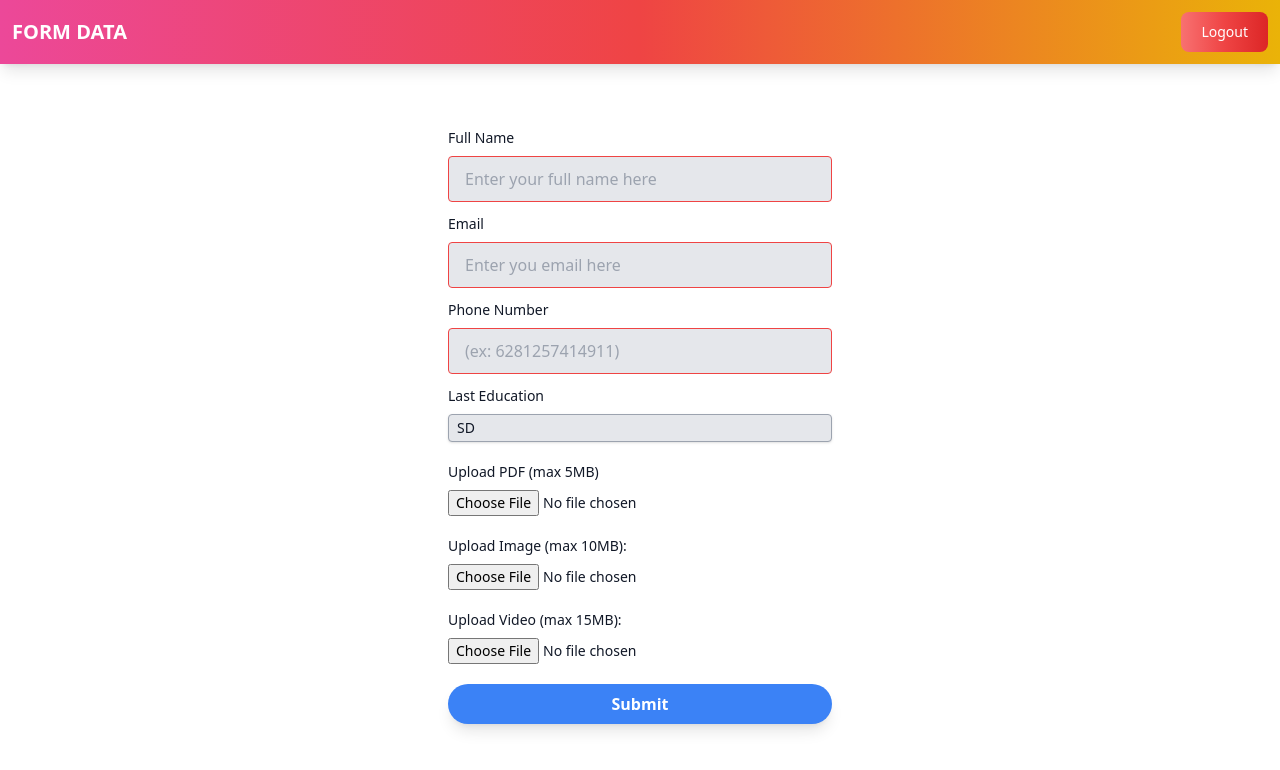
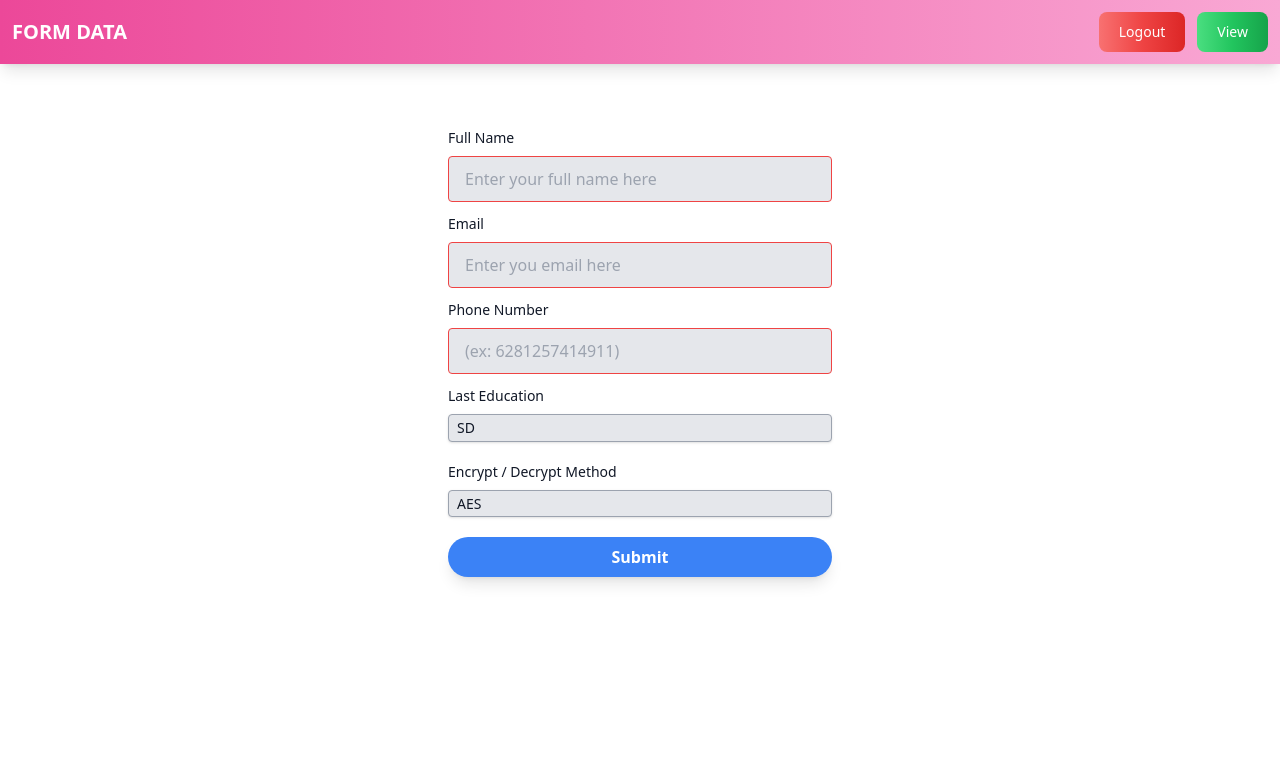
Before and after one commit to khairiyaputrii/Information-Security-Group-Project, a Flask app: page /data_form in a window 1280 px wide. Shown: the top 770 px of the page. Run offline with Flask 3, Linux system fonts and the light colour scheme; the visitor is signed in with stand-in values (Sample User, id 1); some libraries are stand-ins or nearby versions.

Commit message:
encrypt reset

```diff
--- a/app.py
+++ b/app.py
@@ -6,10 +6,12 @@ from Crypto.Random import get_random_bytes
 from Crypto.Util.Padding import pad, unpad
 from PyPDF2 import PdfWriter, PdfReader
 from PIL import Image
+from func import encrypt_message_aes, decrypt_message_aes, encrypt_message_des, decrypt_message_des, encrypt_message_arc4, decrypt_message_arc4
 
 import moviepy.editor as mp
 import mysql.connector
 import os
+import io
 
 app = Flask(__name__)
 app.secret_key = 'secret_key_for_flash_messages'
@@ -18,6 +20,10 @@ app.secret_key = 'secret_key_for_flash_messages'
 app.config['UPLOAD_FOLDER'] = 'uploads'
 # ? Define allowed file extensions globally
 ALLOWED_EXTENSIONS = {'pdf', 'jpeg', 'jpg', 'png', 'mp4'}
+
+# ? Function to create a connection to the MySQL database
+def create_connection():
+    return mysql.connector.connect(**db_config)
 
 # ! DATABASE CONNECTION
 
@@ -30,45 +36,6 @@ db_config = {
     'charset': 'utf8mb4',
     'connection_timeout': 300
 }
-
-# ? Function to create a connection to the MySQL database
-def create_connection():
-    return mysql.connector.connect(**db_config)
-
-# ! ENCRYPT DECRYPT
-
-# ? Define a function to encrypt and decrypt data using AES
-def encrypt_message_aes(message, key):
-    cipher = AES.new(key, AES.MODE_CBC)
-    plaintext = message.encode('utf-8')
-    ciphertext = cipher.encrypt(pad(plaintext, AES.block_size))
-    return ciphertext, cipher.iv
-def decrypt_message_aes(ciphertext, iv, key):
-    cipher = AES.new(key, AES.MODE_CBC, iv=iv)
-    decrypted = unpad(cipher.decrypt(ciphertext), AES.block_size)
-    return decrypted.decode('utf-8')
-
-# ? Define a function to encrypt and decrypt data using DES
-def encrypt_message_des(message, key):
-    cipher = DES.new(key, DES.MODE_ECB)
-    plaintext = message.encode('utf-8')
-    ciphertext = cipher.encrypt(pad(plaintext, DES.block_size))
-    return ciphertext
-def decrypt_message_des(ciphertext, key):
-    cipher = DES.new(key, DES.MODE_ECB)
-    decrypted = unpad(cipher.decrypt(ciphertext), DES.block_size)
-    return decrypted.decode('utf-8')
-
-# ? Define a function to encrypt and decrypt data using RC4
-def encrypt_message_arc4(message, key):
-    cipher = ARC4.new(key)
-    plaintext = message.encode('utf-8')
-    ciphertext = cipher.encrypt(plaintext)
-    return ciphertext
-def decrypt_message_arc4(ciphertext, key):
-    cipher = ARC4.new(key)
-    decrypted = cipher.decrypt(ciphertext)
-    return decrypted.decode('utf-8')
 
 # ! ROUTING
 
@@ -146,11 +113,6 @@ def register():
 
     return render_template('register.html')
 
-# ? Route for the welcome page
-@app.route('/welcome')
-def welcome():
-    return 'Selamat datang di aplikasi!'
-
 # ? Route for the data submission form page (only accessible after login)
 @app.route('/data_form', methods=['GET', 'POST'])
 def data_form():
@@ -160,66 +122,66 @@ def data_form():
 
     # ? Retrieve the username from the session
     username = session['username']
+    enc_full_name, enc_email, enc_phone_number, enc_last_education = None, None, None, None
 
     if request.method == 'POST':
+        # ? Set the upload folder dynamically based on the username
+        app.config['UPLOAD_FOLDER'] = f'uploads/{username}'
+        # ? Ensure the user's upload folder exists
+        os.makedirs(app.config['UPLOAD_FOLDER'], exist_ok=True)
+
         full_name = request.form['full_name']
         email = request.form['email']
         phone_number = request.form['phone_number']
         last_education = request.form['last_education']
+        enc_dec_method = request.form['enc_dec_method']
 
-        # ? EAS Encrypt Method
-        enc_eas_full_name, iv = encrypt_message_aes(full_name, eas_key)
-        enc_eas_email, iv = encrypt_message_aes(email, eas_key)
-        enc_eas_phone_number, iv = encrypt_message_aes(phone_number, eas_key)
-        enc_eas_last_education, iv = encrypt_message_aes(last_education, eas_key)
-
-        # ? DES Encrypt Method
-        enc_des_full_name = encrypt_message_des(full_name, des_key)
-        enc_des_email = encrypt_message_des(email, des_key)
-        enc_des_phone_number = encrypt_message_des(phone_number, des_key)
-        enc_des_last_education = encrypt_message_des(last_education, des_key)
-
-        # ? ARC4 Encrypt Method
-        enc_arc4_full_name = encrypt_message_arc4(full_name, des_key)
-        enc_arc4_email = encrypt_message_arc4(email, des_key)
-        enc_arc4_phone_number = encrypt_message_arc4(phone_number, des_key)
-        enc_arc4_last_education = encrypt_message_arc4(last_education, des_key)
-
-        # ? Set the upload folder dynamically based on the username
-        app.config['UPLOAD_FOLDER'] = f'uploads/{username}'
-
-        # ? Ensure the user's upload folder exists
-        os.makedirs(app.config['UPLOAD_FOLDER'], exist_ok=True)
+        if enc_dec_method == 'AES':
+            iv = get_random_bytes(16)
+            enc_full_name = encrypt_message_aes(aes_key, full_name, iv)
+            enc_email = encrypt_message_aes(aes_key, email, iv)
+            enc_phone_number = encrypt_message_aes(aes_key, phone_number, iv)
+            enc_last_education = encrypt_message_aes(aes_key, last_education, iv)
+            enc_dec_key = aes_key
+        if enc_dec_method == 'DES':
+            iv = get_random_bytes(8)
+            enc_full_name = encrypt_message_des(des_key, full_name, iv)
+            enc_email = encrypt_message_des(des_key, email, iv)
+            enc_phone_number = encrypt_message_des(des_key, phone_number, iv)
+            enc_last_education = encrypt_message_des(des_key, last_education, iv)
+            enc_dec_key = des_key
+        if enc_dec_method == 'ARC4':
+            iv = None
+            enc_full_name = encrypt_message_arc4(arc4_key, full_name)
+            enc_email = encrypt_message_arc4(arc4_key, email)
+            enc_phone_number = encrypt_message_arc4(arc4_key, phone_number)
+            enc_last_education = encrypt_message_arc4(arc4_key, last_education)
+            enc_dec_key = arc4_key
 
         # ? Handle file uploads
-        pdf_path = save_and_encrypt_file('pdf_upload', 'pdf', 'AES')
-        img_path = save_and_encrypt_file('img_upload', 'img', 'DES')
-        video_path = save_and_encrypt_file('video_upload', 'video', 'ARC4')
+        # pdf_path = save_and_encrypt_file('pdf_upload', 'pdf', 'AES')
+        # img_path = save_and_encrypt_file('img_upload', 'img', 'DES')
+        # video_path = save_and_encrypt_file('video_upload', 'video', 'ARC4')
 
         connection = create_connection()
         cursor = connection.cursor()
 
         insert_data_query = """
         INSERT INTO data (
+            iv,
+            enc_dec_method,
+            enc_dec_key,
             full_name,
-            enc_eas_full_name,
-            enc_des_full_name,
-            enc_arc4_full_name,
+            enc_full_name,
             email,
-            enc_eas_email,
-            enc_des_email,
-            enc_arc4_email,
+            enc_email,
             phone_number,
-            enc_eas_phone_number,
-            enc_des_phone_number,
-            enc_arc4_phone_number,
+            enc_phone_number,
             last_education,
-            enc_eas_last_education,
-            enc_des_last_education,
-            enc_arc4_last_education)
-        VALUES (%s, %s, %s, %s, %s, %s, %s, %s, %s, %s, %s, %s, %s, %s, %s, %s)
+            enc_last_education
+        ) VALUES (%s, %s, %s, %s, %s, %s, %s, %s, %s, %s, %s)
         """
-        data = (full_name, enc_eas_full_name, enc_des_full_name, enc_arc4_full_name, email, enc_eas_email, enc_des_email, enc_arc4_email, phone_number, enc_eas_phone_number, enc_des_phone_number, enc_arc4_phone_number, last_education, enc_eas_last_education, enc_des_last_education, enc_arc4_last_education)
+        data = (iv, enc_dec_method, enc_dec_key, full_name, enc_full_name, email, enc_email, phone_number, enc_phone_number, last_education, enc_last_education)
         cursor.execute(insert_data_query, data)
 
         connection.commit()
@@ -230,128 +192,83 @@ def data_form():
 
     return render_template('data_form.html')
 
-# ? Function to save and encrypt uploaded files
-def save_and_encrypt_file(file_key, file_type, encryption_method):
-    file = request.files[file_key]
-    if file and allowed_file(file.filename, file_type):
-        file_folder = app.config['UPLOAD_FOLDER']
-        filename = secure_filename(file.filename)
-        file_path = os.path.join(file_folder, filename)
-        file.save(file_path)
+# ? Route to decrypt and view submitted data
 
-        if encryption_method == 'AES':
-            key = eas_key
-        elif encryption_method == 'DES':
-            key = des_key
-        elif encryption_method == 'ARC4':
-            key = arc4_key
+@app.route('/view_data_form', methods=['GET', 'POST'])
+def view_data_form():
+    if 'username' not in session:
+        flash("You must log in first to access this page.", "flash-warning")
+        return redirect(url_for('login'))
+    if request.method == 'POST':
+        enc_data_id = request.form['data_id']
+        return redirect(url_for('view_data', data_id=enc_data_id))
 
-        if file_type == 'pdf':
-            encrypt_pdf_file(file_path, key)
-        elif file_type == 'img':
-            encrypt_image_file(file_path, key)
-        elif file_type == 'video':
-            encrypt_video_file(file_path, key)
+    return render_template('view_data_form.html')
 
-        return file_path
-
-def encrypt_pdf_file(pdf_file_path, key):
-    output_pdf = PdfWriter()
-    input_pdf = PdfReader(open(pdf_file_path, "rb"))
-    for page_num in range(len(input_pdf.pages)):
-        page = input_pdf.pages[page_num]
-        output_pdf.add_page(page)
-    with open(pdf_file_path, "wb") as output:
-        output_pdf.encrypt(key)
-        output_pdf.write(output)
-
-def encrypt_image_file(image_file_path, key):
-    image = Image.open(image_file_path)
-    image = image.convert("RGB")
-    encrypted_data = encrypt_message_aes(image.tobytes(), key)
-    with open(image_file_path, "wb") as output:
-        output.write(encrypted_data)
-
-def encrypt_video_file(video_file_path, key):
-    with open(video_file_path, "rb") as video_file:
-        video_data = video_file.read()
-        encrypted_data = encrypt_message_aes(video_data, key)
-        with open(video_file_path, "wb") as output:
-            output.write(encrypted_data)
-
-# ? Function to check if the file type is allowed
-def allowed_file(filename, file_type):
-    return '.' in filename and filename.rsplit('.', 1)[1].lower() in ALLOWED_EXTENSIONS
-
-# ? Route to decrypt and view submitted data
-@app.route('/view_data', methods=['GET', 'POST'])
-def view_data():
+@app.route('/view_data/<int:data_id>')
+def view_data(data_id):
     if 'username' not in session:
         flash("You must log in first to access this page.", "flash-warning")
         return redirect(url_for('login'))
 
-    if request.method == 'POST':
-        enc_data_id = request.form['data_id']
-        encryption_method = request.form['encryption_method']
+    connection = create_connection()
+    cursor = connection.cursor()
 
-        connection = create_connection()
-        cursor = connection.cursor()
+    select_data_query = """
+        SELECT
+            id,
+            iv,
+            enc_dec_method,
+            enc_dec_key,
+            full_name,
+            enc_full_name,
+            email,
+            enc_email,
+            phone_number,
+            enc_phone_number,
+            last_education,
+            enc_last_education
+        FROM data WHERE id = %s
+    """
+    cursor.execute(select_data_query, (data_id,))
+    data = cursor.fetchone()
 
-        get_data_query = """
-        SELECT
-            full_name,
-            email,
-            phone_number,
-            last_education,
-            enc_eas_full_name,
-            enc_eas_email,
-            enc_eas_phone_number,
-            enc_eas_last_education,
-            enc_des_full_name,
-            enc_des_email,
-            enc_des_phone_number,
-            enc_des_last_education,
-            enc_arc4_full_name,
-            enc_arc4_email,
-            enc_arc4_phone_number,
-            enc_arc4_last_education
-        FROM data
-        WHERE id = %s
-        """
-        cursor.execute(get_data_query, (enc_data_id,))
-        data = cursor.fetchone()
+    cursor.close()
+    connection.close()
 
-        if data:
-            if encryption_method == 'AES':
-                decrypted_full_name = decrypt_message_aes(data[4], data[5], eas_key)
-                decrypted_email = decrypt_message_aes(data[6], data[7], eas_key)
-                decrypted_phone_number = decrypt_message_aes(data[8], data[9], eas_key)
-                decrypted_last_education = decrypt_message_aes(data[10], data[11], eas_key)
-            elif encryption_method == 'DES':
-                decrypted_full_name = decrypt_message_des(data[12], eas_key)
-                decrypted_email = decrypt_message_des(data[13], eas_key)
-                decrypted_phone_number = decrypt_message_des(data[14], eas_key)
-                decrypted_last_education = decrypt_message_des(data[15], eas_key)
-            elif encryption_method == 'ARC4':
-                decrypted_full_name = decrypt_message_arc4(data[16], eas_key)
-                decrypted_email = decrypt_message_arc4(data[17], eas_key)
-                decrypted_phone_number = decrypt_message_arc4(data[18], eas_key)
-                decrypted_last_education = decrypt_message_arc4(data[19], eas_key)
+    if data is None:
+        flash("Data with the selected ID does not exist.", "flash-warning")
+        return redirect(url_for('data_list'))
 
-            return render_template('view_data.html', data_id=enc_data_id,
-                                   decrypted_full_name=decrypted_full_name,
-                                   decrypted_email=decrypted_email,
-                                   decrypted_phone_number=decrypted_phone_number,
-                                   decrypted_last_education=decrypted_last_education)
+    data_id, iv, enc_dec_method, enc_dec_key, full_name, enc_full_name, email, enc_email, phone_number, enc_phone_number, last_education, enc_last_education = data
 
-    return render_template('view_data_form.html')
+    if enc_dec_method == 'AES':
+        dec_full_name = decrypt_message_aes(aes_key, full_name.encode('utf-8'), iv)
+        dec_email = decrypt_message_aes(aes_key, email.encode('utf-8'), iv)
+        dec_phone_number = decrypt_message_aes(aes_key, phone_number.encode('utf-8'), iv)
+        dec_last_education = decrypt_message_aes(aes_key, last_education.encode('utf-8'), iv)
+    if enc_dec_method == 'DES':
+        dec_full_name = decrypt_message_des(des_key, full_name, iv)
+        dec_email = decrypt_message_des(des_key, email, iv)
+        dec_phone_number = decrypt_message_des(des_key, phone_number, iv)
+        dec_last_education = decrypt_message_des(des_key, last_education, iv)
+    if enc_dec_method == 'ARC4':
+        dec_full_name = decrypt_message_arc4(arc4_key, full_name)
+        dec_email = decrypt_message_arc4(arc4_key, email)
+        dec_phone_number = decrypt_message_arc4(arc4_key, phone_number)
+        dec_last_education = decrypt_message_arc4(arc4_key, last_education)
 
-# ? Generate a random 256-bit (32-byte) AES key
-eas_key = get_random_bytes(32)
-# ? Generate a random 64-bit (8-byte) DES key
-des_key = get_random_bytes(8)
-# ? Generate a random 128-bit (16-byte) RC4 key
-arc4_key = get_random_bytes(16)
+    return render_template('view_data.html', data_id=data_id, full_name=full_name, dec_full_name=dec_full_name, email=email, dec_email=dec_email, phone_number=phone_number, dec_phone_number=dec_phone_number, last_education=last_education, dec_last_education=dec_last_education)
 
 if __name__ == '__main__':
+    # ? Generate a random 256-bit (32-byte) AES key
+    # aes_key = get_random_bytes(32)
+    aes_key = b'\x1a\xb2\x3c\xd4\x5e\x6f\x17\x88\x99\xaa\x0b\x4c\x1d\x6e\x7f\x30'
+    # ? Generate a random 64-bit (8-byte) DES key
+    # des_key = get_random_bytes(8)
+    des_key = b'\x01\x23\x45\x67\x89\xab\xcd\xef'
+    # ? Generate a random 128-bit (16-byte) RC4 key
+    # arc4_key = get_random_bytes(16)
+    arc4_key = b'\x4a\x2d\x90\x8c\xce\xf4\x0b\x6f\xe0\x1a\x0e\x63\x17\x45\x98\xf2'
+
     app.run(debug=True)
--- a/templates/data_form.html
+++ b/templates/data_form.html
@@ -7,13 +7,18 @@
     <script src="https://cdn.tailwindcss.com"></script>
 </head>
 <body>
-    <nav class="bg-gradient-to-r from-pink-500 via-red-500 to-yellow-500 shadow-lg">
+    <nav class="bg-gradient-to-r from-pink-500 via-pink400 to-pink-300 shadow-lg">
         <div class="container mx-auto">
             <div class="flex justify-between items-center p-3">
                 <a href="#" class="text-white text-xl font-bold">FORM DATA</a>
+                <div class="flex gap-3">
                     <form method="POST" action="/logout">
-                    <button type="submit" class="text-white bg-gradient-to-r from-red-400 via-red-500 to-red-600 hover:bg-gradient-to-br focus:ring-4 focus:outline-none focus:ring-red-300 dark:focus:ring-red-800 font-medium rounded-lg text-sm px-5 py-2.5 text-center ml-10">Logout</button>
+                        <button type="submit" class="text-white bg-gradient-to-r from-red-400 via-red-500 to-red-600 hover:bg-gradient-to-br focus:ring-4 focus:outline-none focus:ring-red-300 dark:focus:ring-red-800 font-medium rounded-lg text-sm px-5 py-2.5 text-center">Logout</button>
                     </form>
+                    <form method="GET" action="/view_data_form">
+                        <button type="submit" class="text-white bg-gradient-to-r from-green-400 via-green-500 to-green-600 hover:bg-gradient-to-br focus:ring-4 focus:outline-none focus:ring-red-300 dark:focus:ring-red-800 font-medium rounded-lg text-sm px-5 py-2.5 text-center">View</button>
+                    </form>
+                </div>
             </div>
         </div>
     </nav>
@@ -23,7 +28,7 @@
                 {% for message in messages %}
                 <div class="bg-teal-100 border-t-4 border-teal-500 rounded-b text-teal-900 px-4 py-3 shadow-md message" role="alert" id="alert">
                     <div class="flex">
-                    <div class="py-1"><svg class="fill-current h-6 w-6 text-teal-500 mr-4" xmlns="http://www.w3.org/2000/svg" viewBox="0 0 20 20"><path d="M2.93 17.07A10 10 0 1 1 17.07 2.93 10 10 0 0 1 2.93 17.07zm12.73-1.41A8 8 0 1 0 4.34 4.34a8 8 0 0 0 11.32 11.32zM9 11V9h2v6H9v-4zm0-6h2v2H9V5z"/></svg></div>
+                        <div class="py-1"><svg class="fill-current h-6 w-6 text-teal-500 mr-4" xmlns="http://www.w3.org/2000/svg" viewbox="0 0 20 20"><path d="M2.93 17.07A10 10 0 1 1 17.07 2.93 10 10 0 0 1 2.93 17.07zm12.73-1.41A8 8 0 1 0 4.34 4.34a8 8 0 0 0 11.32 11.32zM9 11V9h2v6H9v-4zm0-6h2v2H9V5z"/></svg></div>
                         <div>
                             <div id="alert-message" class="{{ message[1] }}">
                                 {{ message }}
@@ -68,21 +73,34 @@
         </div>
 
         <!-- Add a file input field for PDF upload with a maximum size of 5MB -->
-        <div class="flex flex-col gap-2 block mb-5 w-96 text-sm font-medium text-gray-900 dark:text-black">
+        <!-- <div class="flex flex-col gap-2 block mb-5 w-96 text-sm font-medium text-gray-900 dark:text-black">
             <label for="pdf_upload">Upload PDF (max 5MB)</label>
             <input type="file" id="pdf_upload" name="pdf_upload" accept=".pdf" required>
-        </div>
+        </div> -->
 
         <!-- Add a file input field for Image upload with a maximum size of 10MB -->
-        <div class="flex flex-col gap-2 block mb-5 w-96 text-sm font-medium text-gray-900 dark:text-black">
+        <!-- <div class="flex flex-col gap-2 block mb-5 w-96 text-sm font-medium text-gray-900 dark:text-black">
             <label for="img_upload">Upload Image (max 10MB):</label>
             <input type="file" id="img_upload" name="img_upload" accept=".jpeg" required>
-        </div>
+        </div> -->
 
         <!-- Add a file input field for Video upload with a maximum size of 15MB -->
-        <div class="flex flex-col gap-2 block mb-5 w-96 text-sm font-medium text-gray-900 dark:text-black">
+        <!-- <div class="flex flex-col gap-2 block mb-5 w-96 text-sm font-medium text-gray-900 dark:text-black">
             <label for="video_upload">Upload Video (max 15MB):</label>
             <input type="file" id="video_upload" name="video_upload" accept=".mp4" required>
+        </div> -->
+
+        <div class="block mb-5 text-sm font-medium text-gray-900 dark:text-black">
+            <div class="inline-block relative">
+                <div class="flex flex-col gap-2">
+                    <label class="mr-3" for="enc_dec_method">Encrypt / Decrypt Method</label>
+                    <select id="enc_dec_method" name="enc_dec_method" class="block appearance-none bg-gray-200 border w-96 border-gray-400 hover:border-gray-500 px-2 py-1 pr-5 rounded shadow leading-tight focus:outline-none focus:shadow-outline" required>
+                        <option value="AES">AES</option>
+                        <option value="DES">DES</option>
+                        <option value="ARC4">ARC4</option>
+                    </select>
+                </div>
+            </div>
         </div>
 
         <button type="submit" class="bg-blue-500 hover:bg-blue-700 text-white font-bold py-2 px-4 rounded-full shadow-lg focus:outline-none focus:shadow-outline w-96">Submit</button>
```
Also changed, not shown: css/styles.css (deleted, +0 -23 lines), func.py (added, +178 -0 lines), templates/view_data_form.html (+18 -24 lines), 1 other file. Lines whose indentation alone changed are shown as unchanged.
